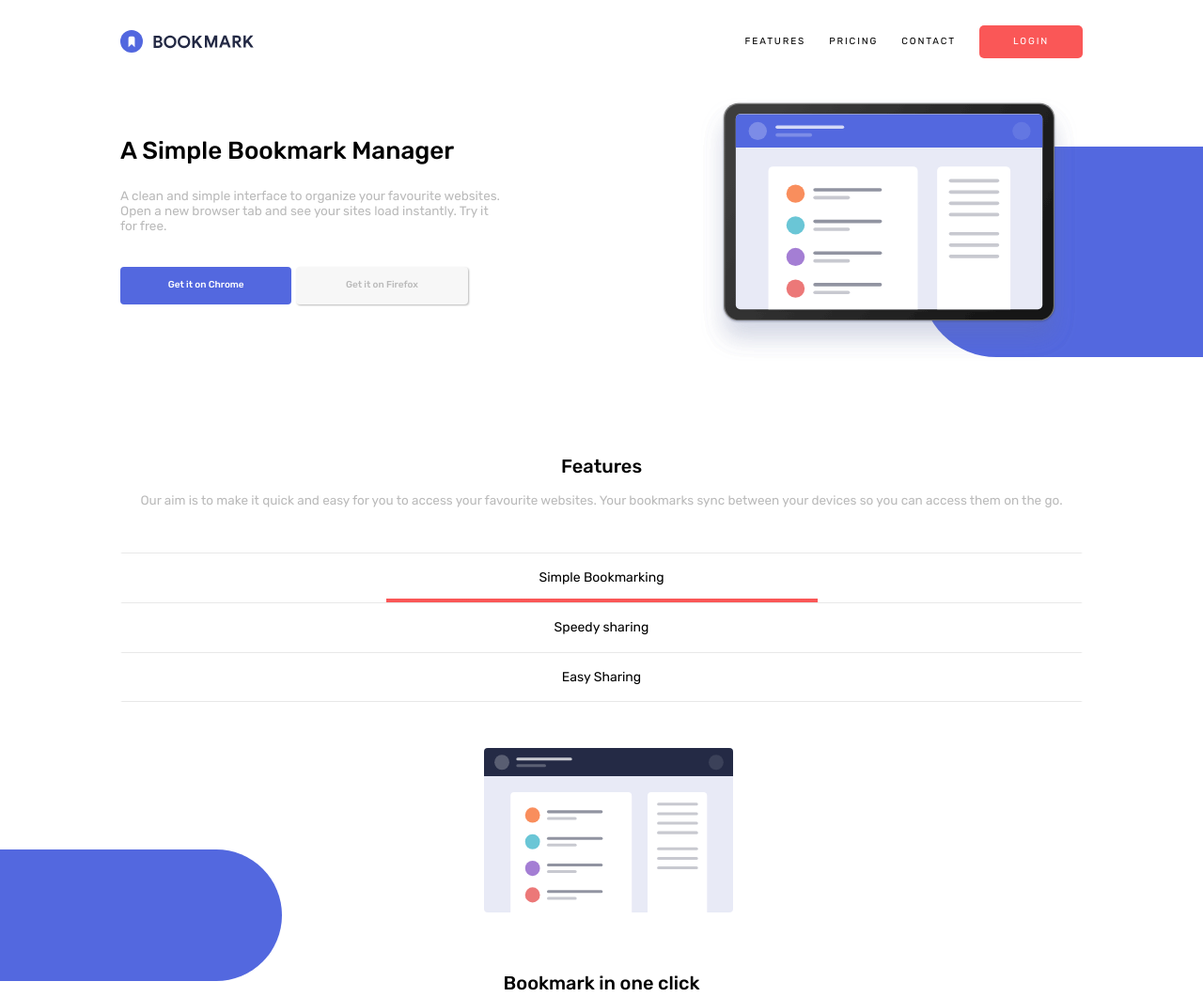
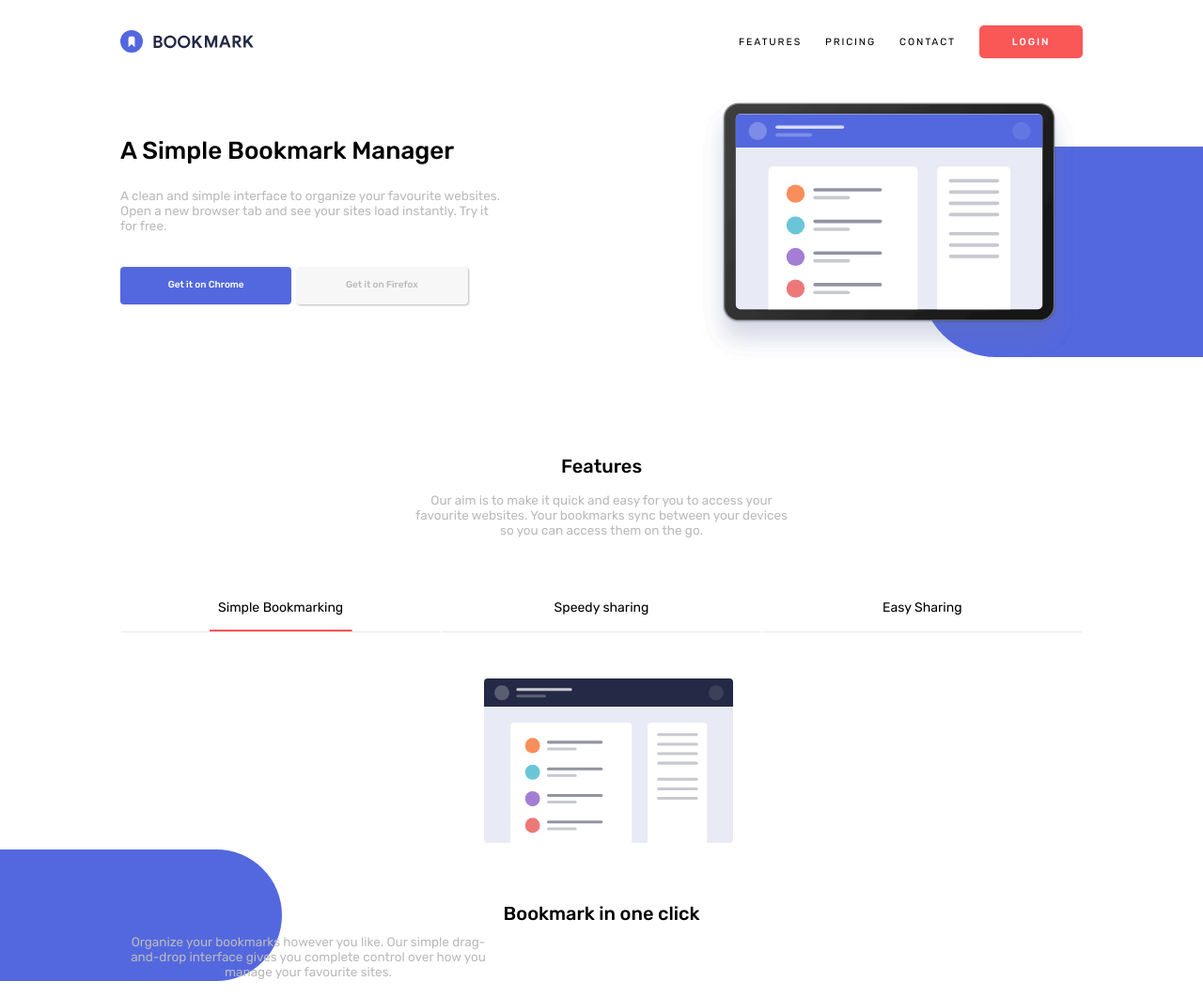
Before and after one commit to osmond20/Bookmark-Landing-Page-Master, a plain HTML site: page index.html in a window 1280 px wide. Shown: the top 1061 px of the page at 94% size. Drawn offline with Linux system fonts and the light colour scheme.

Commit message:
Added code for the desktop design

```diff
--- a/css/styles.scss
+++ b/css/styles.scss
@@ -319,7 +319,7 @@ body{
   background-size: 0% 4px;
   background-repeat: no-repeat;
   background-position: 50% 103.3%;
-  transition: background-size 0.3s ease-in, background-position-x 0.3s ease-in;
+  transition: background-size 0.3s ease-in, background-position-x 0.3s ease-in, color 0.3s ease;
 }
 
 .toggleBtn:first-child{
@@ -712,7 +712,7 @@ body{
   }
 
   .nav-link{
-    font-size: calc(10 / 16 * 1rem);
+    font-size: calc(10.5 / 16 * 1rem);
     font-weight: var(--font-weight-400);
     letter-spacing: 0.05cm;
   }
@@ -723,8 +723,8 @@ body{
     border-radius: 5px;
     background-color: var(--primary-red-400);
     color: var(--white);
-    font-size: calc(10 / 16 * 1rem);
-    font-weight: var(--font-weight-400);
+    font-size: calc(10.5 / 16 * 1rem);
+    font-weight: var(--font-weight-500);
     transition: background 0.3s ease;
     letter-spacing: 0.05cm;
   }
@@ -774,6 +774,28 @@ body{
     box-shadow: none;
     padding-block: 0.75rem;
   }
+
+  .features-component{
+    align-items: center;
+  }
+
+  .features-paragraph{
+    width: calc(400 / 16 * 1rem);
+  }
+
+  .button-features{
+    flex-direction: row;
+  }
+
+  .toggleBtn{
+    border-top: none;
+    border-bottom: var(--button-border);
+  }
+
+  .toggleBtn:hover{
+    cursor: pointer;
+    color:var(--primary-red-400)
+  }
 }
 
 @media(prefers-reduced-motion: reduce){
```
Also changed, not shown: css/styles.css, 1 other file.
